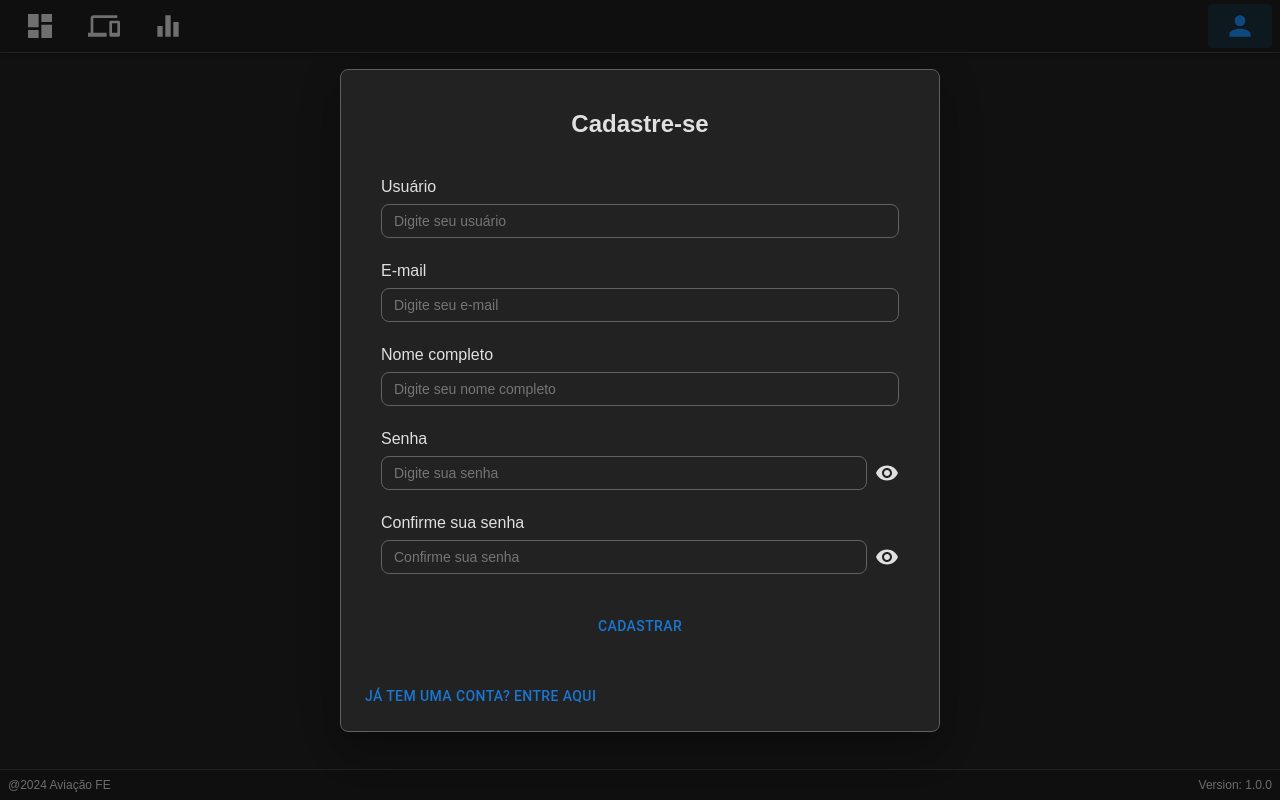
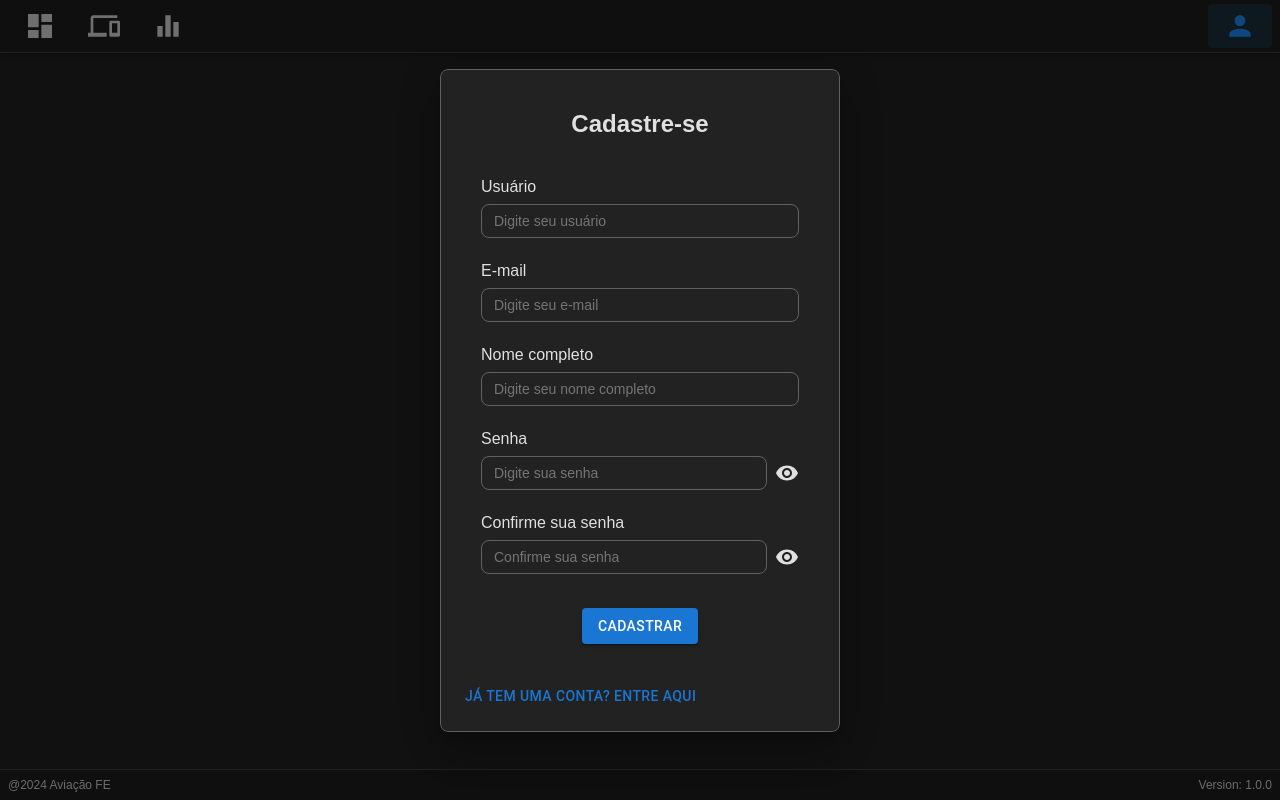
Before and after one commit to laser-ufpb/sac-dm, a React (Create React App) app: page /account in a window 1280 px wide. Both pictures are taken after a click on the button "NÃO TEM UMA CONTA? CADASTRE-SE". Built offline with nearby package versions, Linux system fonts and the light colour scheme.

Commit message:
Fix button variant in SignUp component and update modal size in Login component

```diff
--- a/src/pages/Login/SignUp/index.tsx
+++ b/src/pages/Login/SignUp/index.tsx
@@ -138,6 +138,7 @@ export const SignUp = () => {
         onClick={handleSignUp}
         disabled={isLoading}
         style={{ marginTop: "10px" }}
+        variant="contained"
       >
         {isLoading ? "Carregando..." : "Cadastrar"}
       </Button>
--- a/src/pages/Login/index.tsx
+++ b/src/pages/Login/index.tsx
@@ -14,7 +14,7 @@ export const Login = () => {
   };
 
   return (
-    <CustomModal open={isLoginModalVisible} onClose={hideLoginModal} size="md">
+    <CustomModal open={isLoginModalVisible} onClose={hideLoginModal} size="sm">
       {showSignIn ? (
         <>
           <SignIn />
```
